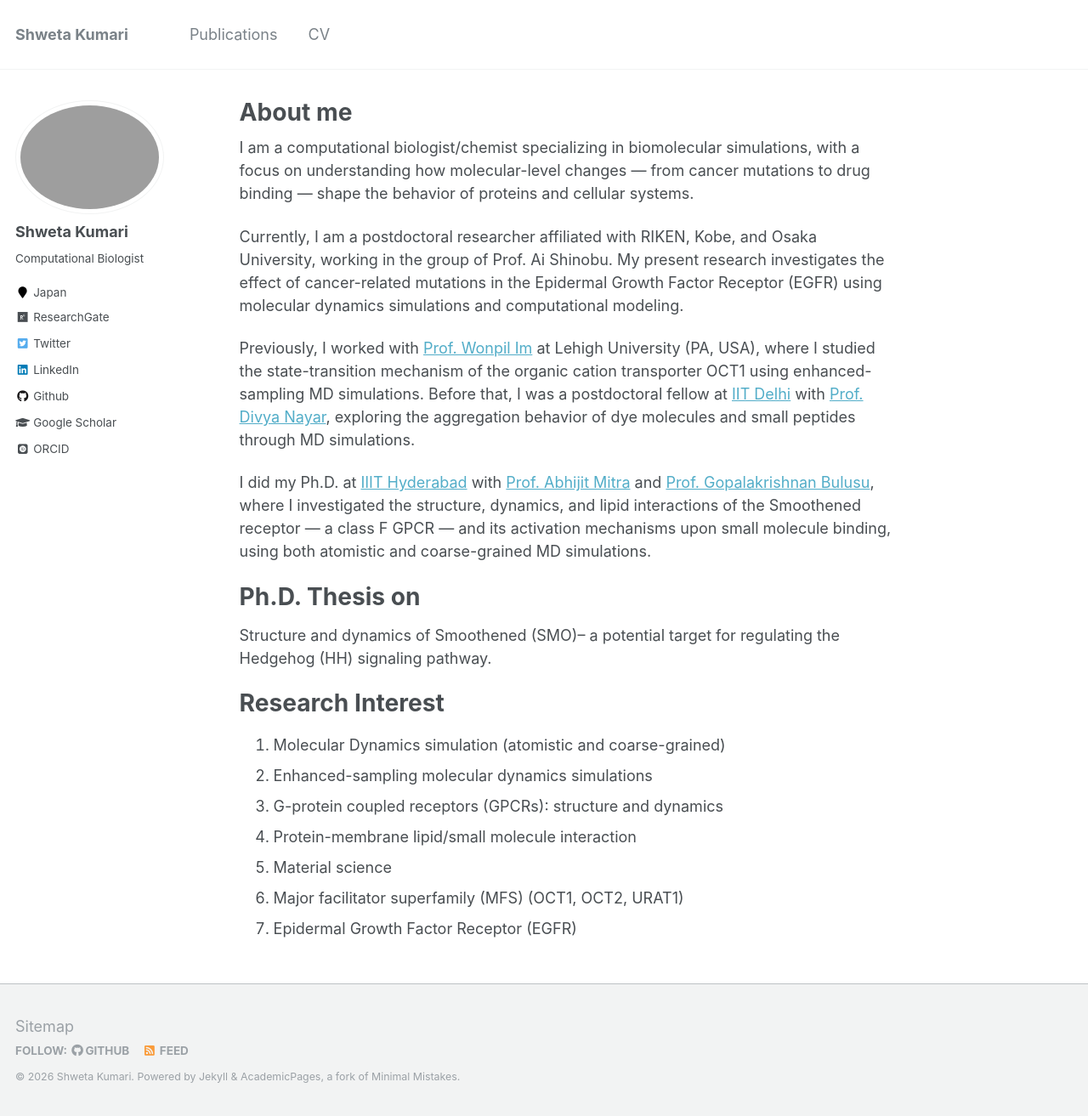
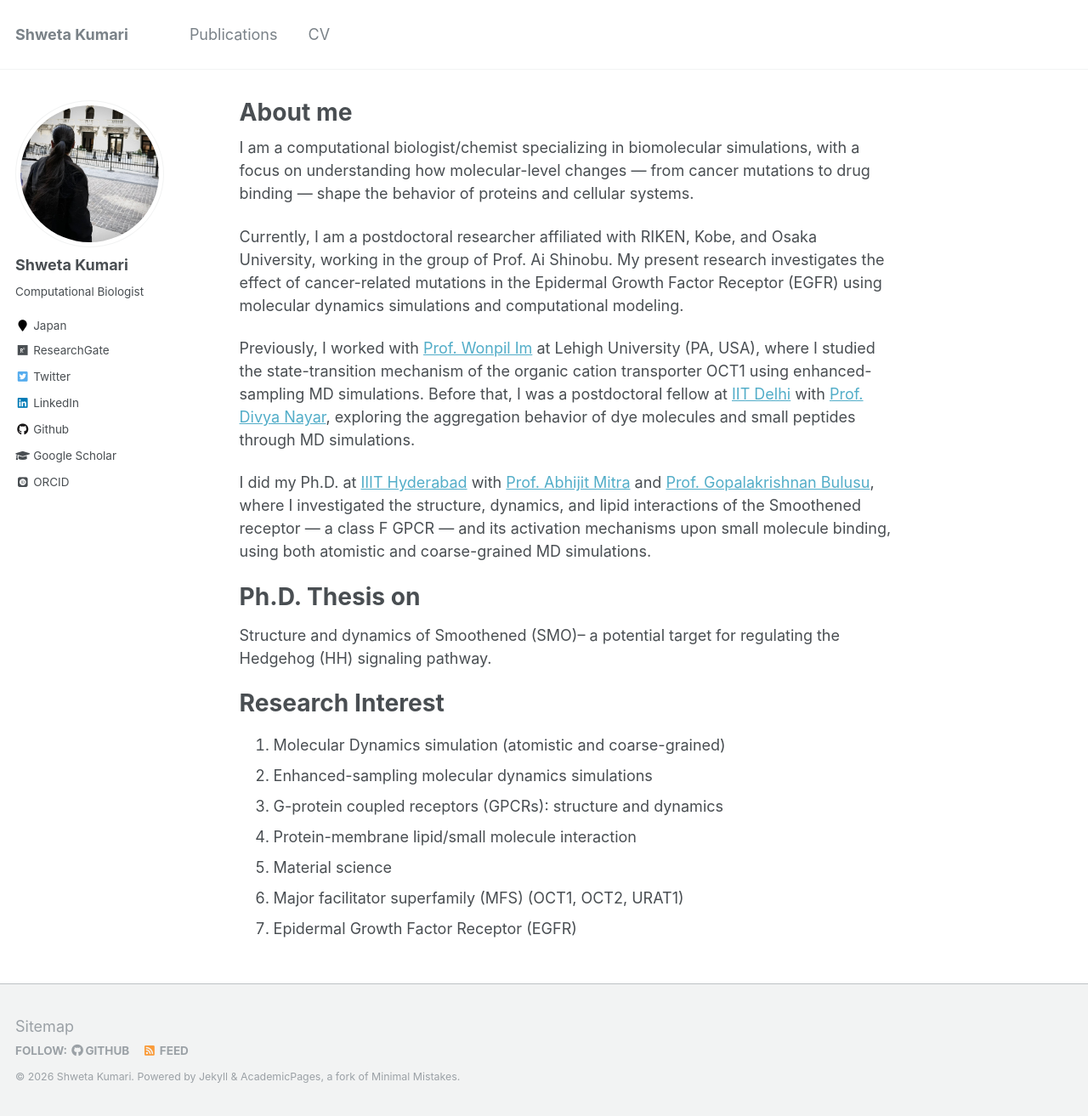
Before and after one commit to shweta-Moni/shweta-Moni.github.io, a Jekyll site: the page built from _pages/about.md, in a window 1280 px wide and 1313 px high. Shown: the whole window at 85% size. Built offline with Jekyll 4.4.1, drawn with Linux system fonts in a browser that asks for light colours; some web fonts are replaced.

Commit message:
Update _config.yml

```diff
--- a/_config.yml
+++ b/_config.yml
@@ -81,7 +81,7 @@ analytics:
 # Site Author
 author:
   name             : "Shweta Kumari"
-  avatar           : "pic2.png"
+  avatar           : "pic2.jpg"
   bio              : "Computational Biologist"
   location         : "Japan"
   employer         :
```
